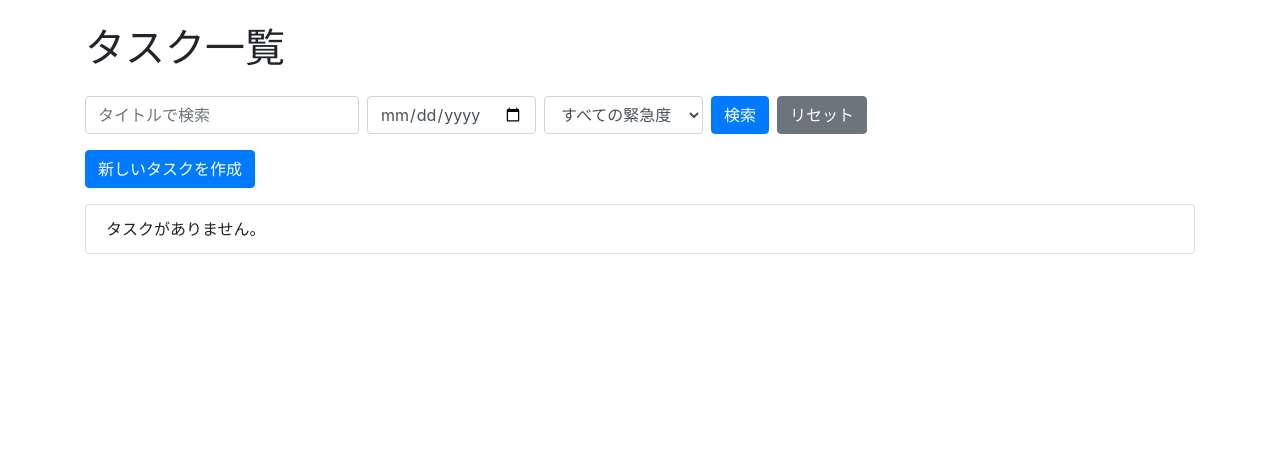
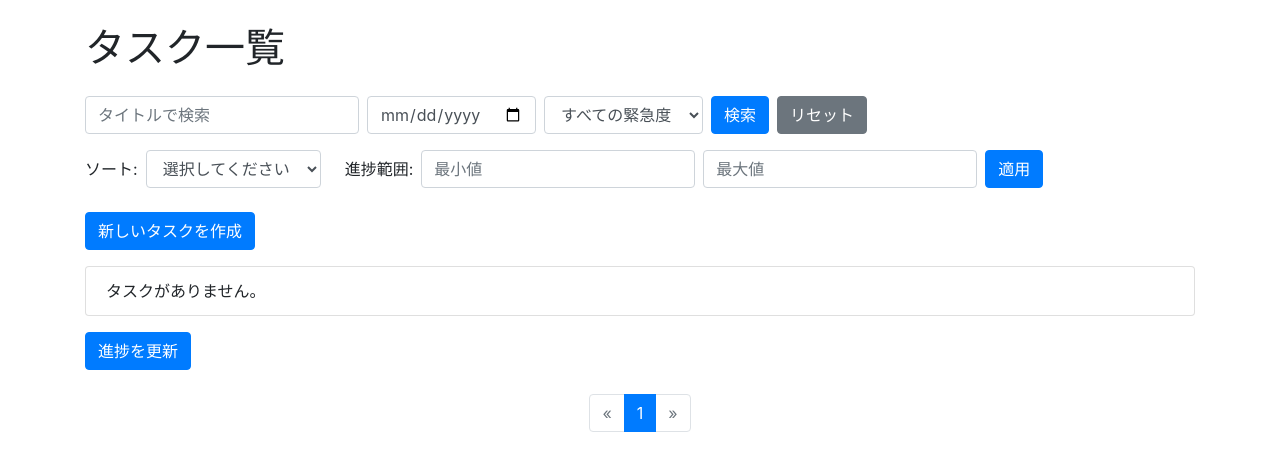
Before and after one commit to Junpei-512/task_manager, a Django app: page /tasks/list/ in a window 1280 px wide. Shown: the part 74-545 px from the top of the page. Run offline with Django 5.2, Linux system fonts and the light colour scheme; the visitor is signed in with stand-in values (Sample User, id 1); data that the repository does not hold is empty; some libraries are stand-ins or nearby versions.

Commit message:
202409141156 sort filtering subtask

```diff
--- a/tasks/forms.py
+++ b/tasks/forms.py
@@ -1,4 +1,5 @@
 from django import forms
+from django.conf import settings
 from .models import Task
 from django.contrib.auth.forms import AuthenticationForm
 
@@ -6,7 +7,7 @@ class TaskForm(forms.ModelForm):
 
     class Meta:
         model = Task
-        fields = ['title', 'description', 'due_date', 'urgency', 'progress','attachment', 'image', 'is_completed']
+        fields = ['title', 'description', 'due_date', 'urgency', 'progress','attachment', 'image', 'is_completed', 'parent']
         exclude = ['user']  # ユーザーフィールドを除外
         widgets = {
             'title': forms.TextInput(attrs={'class': 'form-control'}),
@@ -15,6 +16,7 @@ class TaskForm(forms.ModelForm):
             'is_completed': forms.CheckboxInput(attrs={'class': 'form-check-input'}),
              'progress': forms.NumberInput(attrs={'class': 'form-control', 'min': '0', 'max': '100'}),  # 追加
            'urgency': forms.Select(attrs={'class': 'form-control'}),  # ウィジェットを追加
+           'parent': forms.Select(attrs={'class': 'form-control'}),
         }
 
     def clean_attachment(self):
--- a/tasks/templates/tasks/task_form.html
+++ b/tasks/templates/tasks/task_form.html
@@ -3,7 +3,7 @@
 {% block content %}
 <div class="container">
     <h1 class="my-4">タスクの{% if form.instance.pk %}編集{% else %}作成{% endif %}</h1>
-    <form method="post">
+    <form method="post" enctype="multipart/form-data">
         {% csrf_token %}
         <div class="form-group">
             {{ form.title.label_tag }}
@@ -37,6 +37,10 @@
             {{ form.is_completed }}
             {{ form.is_completed.label_tag }}
         </div>
+<div class="form-group">
+    {{ form.parent.label_tag }}
+    {{ form.parent }}
+</div>
         <button type="submit" class="btn btn-primary">保存</button>
         <a href="{% url 'tasks:task_list' %}" class="btn btn-secondary">戻る</a>
     </form>
--- a/tasks/templates/tasks/task_list.html
+++ b/tasks/templates/tasks/task_list.html
@@ -16,8 +16,29 @@
         <button type="submit" class="btn btn-primary">検索</button>
         <a href="{% url 'tasks:task_list' %}" class="btn btn-secondary ml-2">リセット</a>
     </form>
+    <!-- ソートとフィルタリングのフォーム -->
+    <form method="get" class="form-inline mb-4">
+        <!-- ソート -->
+        <label for="sort_by" class="mr-2">ソート:</label>
+        <select name="sort_by" id="sort_by" class="form-control mr-4">
+            <option value="">選択してください</option>
+            <option value="progress_asc" {% if request.GET.sort_by == 'progress_asc' %}selected{% endif %}>進捗昇順</option>
+            <option value="progress_desc" {% if request.GET.sort_by == 'progress_desc' %}selected{% endif %}>進捗降順</option>
+        </select>
+
+        <!-- フィルタリング -->
+        <label for="min_progress" class="mr-2">進捗範囲:</label>
+        <input type="number" name="min_progress" id="min_progress" class="form-control mr-2" placeholder="最小値" value="{{ request.GET.min_progress }}">
+        <input type="number" name="max_progress" id="max_progress" class="form-control mr-2" placeholder="最大値" value="{{ request.GET.max_progress }}">
+
+        <!-- フォーム送信ボタン -->
+        <button type="submit" class="btn btn-primary">適用</button>
+    </form>
 
     <a href="{% url 'tasks:task_create' %}" class="btn btn-primary mb-3">新しいタスクを作成</a>
+    <!-- 進捗一括更新フォームの開始 -->
+    <form method="post" action="{% url 'tasks:update_progress' %}">
+        {% csrf_token %}
     <ul class="list-group">
         {% for task in tasks %}
     {% if task.due_date and task.due_date < today and not task.is_completed %}
@@ -49,13 +70,20 @@
             </div>
                 <small>期限: {{ task.due_date }}</small>
             </li>
+            <!-- 進捗状況の入力フィールド -->
+            <div class="mt-2">
+                 <div class="form-inline">
+                    <label for="progress_{{ task.id }}" class="mr-2">進捗:</label>
+                    <input type="number" name="progress_{{ task.id }}" id="progress_{{ task.id }}" class="form-control mr-2" value="{{ task.progress }}" min="0" max="100">
+                </div>
         {% empty %}
             <li class="list-group-item">タスクがありません。</li>
         {% endfor %}
     </ul>
+    <!-- 更新ボタン -->
+    <button type="submit" class="btn btn-primary mt-3">進捗を更新</button>
+    </form>
 </div>
-{% endblock %}
-
 <!-- ページネーションのリンク -->
 <nav aria-label="Page navigation">
   <ul class="pagination justify-content-center mt-4">
@@ -92,3 +120,4 @@
     {% endif %}
   </ul>
 </nav>
+{% endblock %}
--- a/tasks/urls.py
+++ b/tasks/urls.py
@@ -6,6 +6,7 @@ app_name = 'tasks'  # 名前空間を追加
 
 urlpatterns = [
     path('list/', views.task_list, name='task_list'),
+    path('update_progress/', views.update_progress, name='update_progress'),  # 追加
     path('task/<int:pk>/', views.task_detail, name='task_detail'),
     path('task/new/', views.task_create, name='task_create'),
     path('task/<int:pk>/edit/', views.task_edit, name='task_edit'),
--- a/tasks/views.py
+++ b/tasks/views.py
@@ -7,6 +7,7 @@ from .forms import TaskForm
 from django.db.models import Q
 from django.contrib.auth import views as auth_views
 from .forms import LoginForm
+from django.views.decorators.http import require_POST
 
 class CustomLoginView(LoginView):
     form_class = LoginForm
@@ -14,15 +15,17 @@ class CustomLoginView(LoginView):
 
 @login_required
 def task_list(request):
-    # 認証されていない場合はログインページにリダイレクト
-    if not request.user.is_authenticated:
-        return redirect('login')
-    tasks = Task.objects.filter(user=request.user).order_by('due_date')
+    tasks = Task.objects.filter(user=request.user)
 
+    # クエリパラメータの取得
+    sort_by = request.GET.get('sort_by')
+    min_progress = request.GET.get('min_progress')
+    max_progress = request.GET.get('max_progress')
     query = request.GET.get('q')  # 検索キーワード
     due_date = request.GET.get('due_date')  # 期限フィルタ
     urgency = request.GET.get('urgency')
-    tasks = Task.objects.all().order_by('due_date')
+
+    # フィルタリングの適用
     if query:
         tasks = tasks.filter(title__icontains=query)
 
@@ -30,15 +33,27 @@ def task_list(request):
         tasks = tasks.filter(due_date=due_date)
 
     if urgency:
-         tasks = tasks.filter(urgency=urgency)
+        tasks = tasks.filter(urgency=urgency)
 
+    if min_progress or max_progress:
+        min_progress = int(min_progress) if min_progress else 0
+        max_progress = int(max_progress) if max_progress else 100
+        tasks = tasks.filter(progress__gte=min_progress, progress__lte=max_progress)
+
+    # ソートの適用
+    if sort_by == 'progress_asc':
+        tasks = tasks.order_by('progress')
+    elif sort_by == 'progress_desc':
+        tasks = tasks.order_by('-progress')
+    else:
+        tasks = tasks.order_by('due_date')  # デフォルトで期限順にソート
 
     # ページネーションの追加
     paginator = Paginator(tasks, 10)  # 1ページあたり10件表示
     page_number = request.GET.get('page')
     page_obj = paginator.get_page(page_number)
 
-    return render(request, 'tasks/task_list.html', {'tasks': tasks})
+    return render(request, 'tasks/task_list.html', {'tasks': page_obj})
 
 @login_required
 def task_detail(request, pk):
@@ -55,6 +70,13 @@ def task_create(request):
         if form.is_valid():
             task = form.save(commit=False)
             task.user = request.user  # ユーザーを設定
+            task.is_completed = True if task.progress >= 100 else False
+            task.save()
+            form.save_m2m()
+
+            # 親タスクの進捗を更新
+            if task.parent:
+                task.parent.update_progress_from_subtasks()
             # 進捗が100%の場合、自動的に完了とする
             if task.progress >= 100:
                 task.is_completed = True
@@ -71,6 +93,14 @@ def task_edit(request, pk):
         form = TaskForm(request.POST, request.FILES, instance=task)
         if form.is_valid():
             task = form.save(commit=False)
+            task.is_completed = True if task.progress >= 100 else False
+            task.save()
+            form.save_m2m()
+
+            # 親タスクの進捗を更新
+            if task.parent:
+                task.parent.update_progress_from_subtasks()
+
             # 進捗に応じて完了状態を更新
             if task.progress >= 100:
                 task.is_completed = True
@@ -96,3 +126,23 @@ def task_complete(request, pk):
     task.is_completed = True
     task.save()
     return redirect('tasks:task_list')
+
+@login_required
+@require_POST
+def update_progress(request):
+    print('update_progress ビューが呼び出されました')
+    print('POST データ:', request.POST)
+    # タスクの進捗を更新
+    for key, value in request.POST.items():
+        if key.startswith('progress_'):
+            task_id = key.split('_')[1]
+            progress = value
+            try:
+                task = Task.objects.get(pk=task_id, user=request.user)
+                task.progress = int(progress)
+                task.is_completed = True if int(progress) >= 100 else False
+                task.save()
+            except Task.DoesNotExist:
+                continue  # タスクが存在しない場合はスキップ
+
+    return redirect('tasks:task_list')
```
Also changed, not shown: tasks/models.py (+8 -0 lines), tasks/templates/tasks/task_detail.html (+11 -0 lines), tasks/migrations/0007_task_parent.py (added).
